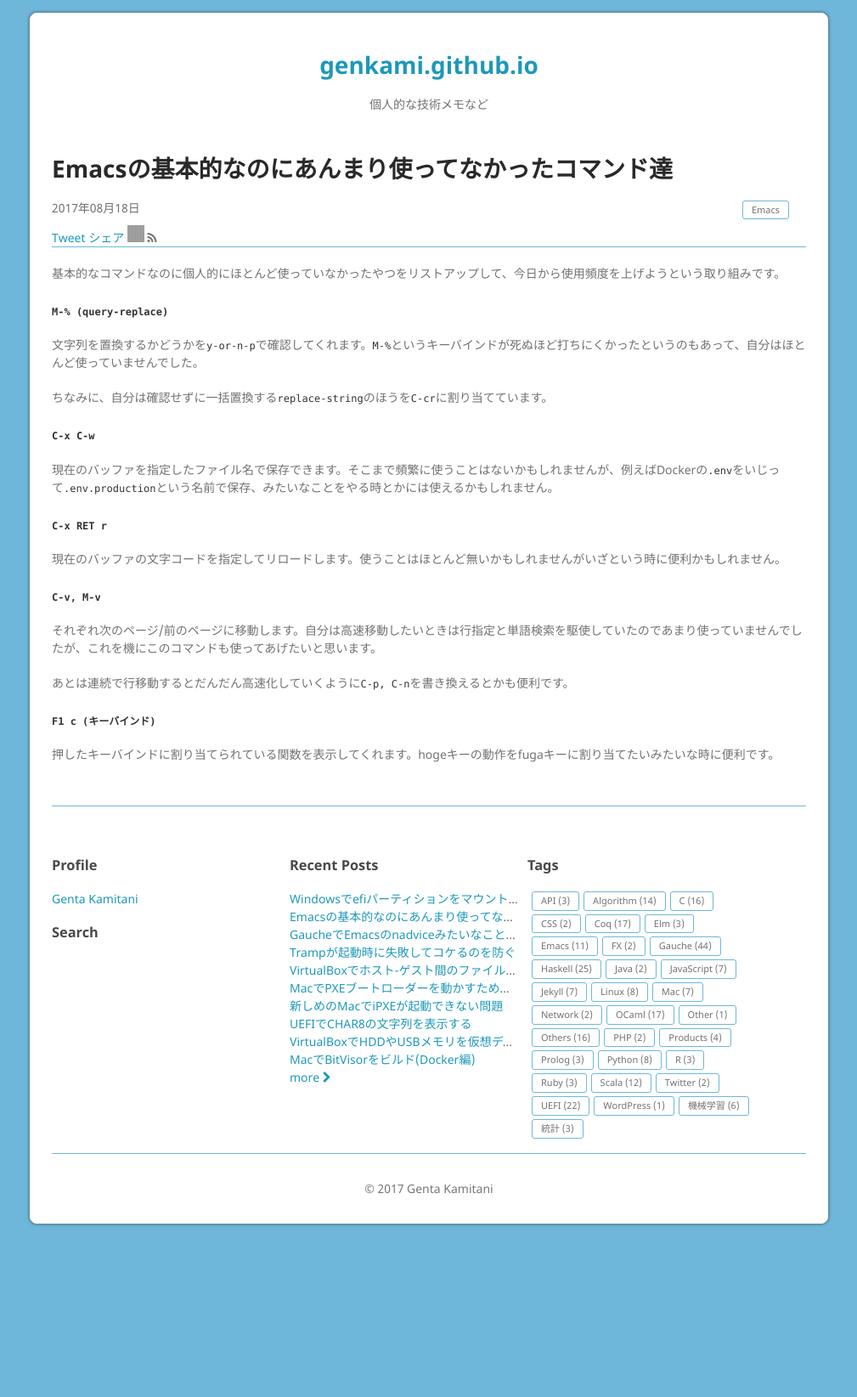
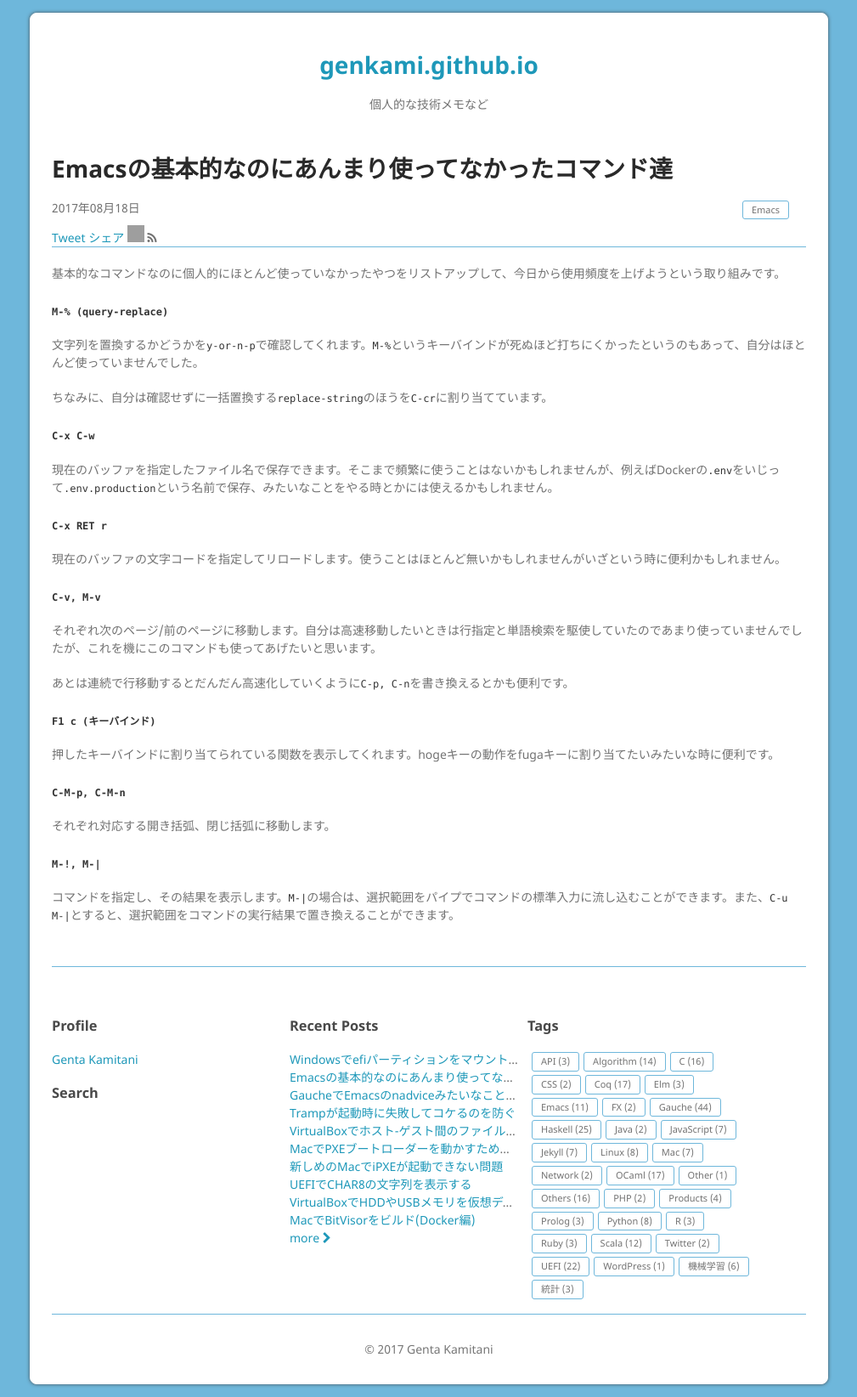
Before and after one commit to genkami/genkami.github.io, a Jekyll site: the page built from _posts/2017-08-18-01-emacs-commands.md, in a window 1280 px wide. Shown: the whole page at 85% size, without its empty margins (135-1144 px from the left). Built offline with Jekyll 4.4.1, drawn with Linux system fonts in a browser that asks for light colours; comment, search, counter and statistics services are not loaded; before the commit the page ends 1455 px from its top, so only the background shows below that; grey boxes are pictures that could not be loaded.

Commit message:
update emacs-commands.md

```diff
--- a/_posts/2017-08-18-01-emacs-commands.md
+++ b/_posts/2017-08-18-01-emacs-commands.md
@@ -25,3 +25,9 @@ tags:
 
 ## `F1 c (キーバインド)`
 押したキーバインドに割り当てられている関数を表示してくれます。hogeキーの動作をfugaキーに割り当てたいみたいな時に便利です。
+
+## `C-M-p, C-M-n`
+それぞれ対応する開き括弧、閉じ括弧に移動します。
+
+## `M-!, M-|`
+コマンドを指定し、その結果を表示します。`M-|`の場合は、選択範囲をパイプでコマンドの標準入力に流し込むことができます。また、`C-u M-|`とすると、選択範囲をコマンドの実行結果で置き換えることができます。
```
